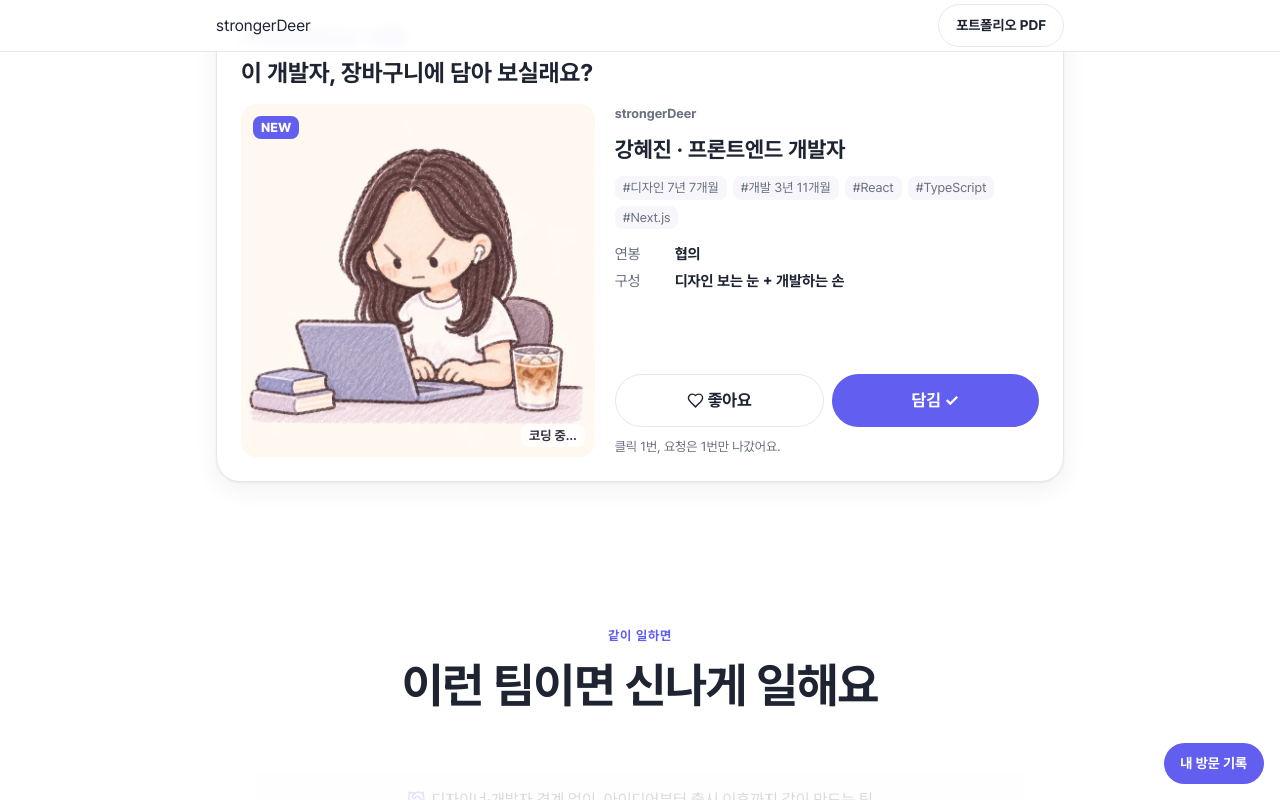
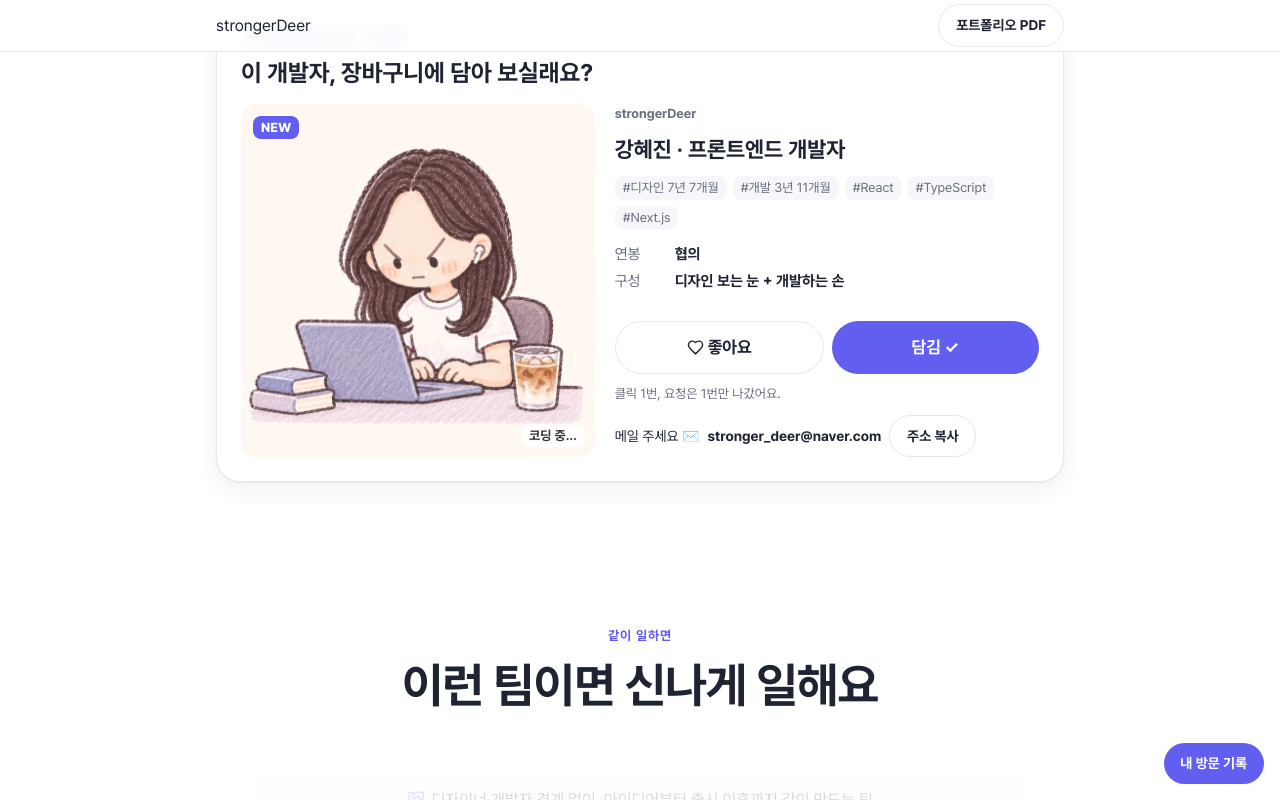
Before and after one commit to strongerDeer/strongerDeer, a Next.js app: page /strongerDeer/ in a window 1280 px wide. Both pictures are taken after a click on the button "장바구니 담기". Shown: the part 7215-8015 px from the top of the page. Built offline with nearby package versions, Linux system fonts and the light colour scheme.

Commit message:
✨ Feat: Shop 카드 담기 끝나면 이메일 주소 복사

```diff
--- a/components/sections/demoSections/Shop.tsx
+++ b/components/sections/demoSections/Shop.tsx
@@ -4,15 +4,17 @@ import Image from 'next/image';
 import { useEffect, useRef, useState } from 'react';
 
 import { Button } from '@/components/common/Button';
+import { CopyEmailButton } from '@/components/common/CopyEmailButton';
 import { DemoCard } from '@/components/sections/demoSections/DemoCard';
 import { TagList } from '@/components/sections/demoSections/TagList';
+import { EMAIL } from '@/data/contact';
 import { SHOP_TAGS } from '@/data/shop';
 import { asset } from '@/lib/asset';
+import { copyText } from '@/lib/copyText';
 
 const GUIDE_NOTE = '연타해 보세요. 담는 중에 누른 건 한 번으로 쳐요.';
 const LIKED_NOTE = '아앗 감사합니다!';
-const ALREADY_IN_CART_NOTE =
-  '이미 담겨 있어요. 연락은 이메일 복사로 편하게 주세요.';
+const ALREADY_IN_CART_NOTE = '이미 담겨 있어요. 메일로 편하게 연락 주세요.';
 
 // 서버에 담기 요청을 보낸 척 기다리는 시간
 const FAKE_REQUEST_MS = 900;
@@ -46,6 +48,8 @@ export function Shop() {
   const clickCountRef = useRef(0);
   const requestCountRef = useRef(0);
   const timerRef = useRef<ReturnType<typeof setTimeout> | null>(null);
+  // 담긴 뒤 이메일 주소가 복사됐는지. 막히면 주소와 복사 버튼을 대신 보여 준다
+  const [isEmailCopied, setIsEmailCopied] = useState(false);
 
   // 담는 중에 섹션이 사라지면 타이머 정리
   useEffect(() => {
@@ -72,8 +76,12 @@ export function Shop() {
     setCartStatus('pending');
     setNote(pendingNote(clickCountRef.current, requestCountRef.current));
 
-    timerRef.current = setTimeout(() => {
+    // 복사는 클릭한 순간에 시작해야 한다 (0.9초 뒤면 사파리가 거부)
+    const copyPromise = copyText(EMAIL);
+
+    timerRef.current = setTimeout(async () => {
       isPendingRef.current = false;
+      setIsEmailCopied(await copyPromise);
       setCartStatus('added');
       // ref는 늘 최신 값이라 기다리는 동안 늘어난 클릭 수까지 읽힌다
       setNote(addedNote(clickCountRef.current, requestCountRef.current));
@@ -165,6 +173,21 @@ export function Shop() {
           >
             {note}
           </p>
+          {/* 담긴 뒤 안내. 복사가 막혔으면 주소와 복사 버튼을 보여 준다 */}
+          {cartStatus === 'added' &&
+            (isEmailCopied ? (
+              <p className='col-span-2 row-start-8 text-sm font-bold'>
+                주소가 복사됐어요. 메일 주세요 ✉️
+              </p>
+            ) : (
+              <p className='col-span-2 row-start-8 flex flex-wrap items-center gap-2 text-sm'>
+                메일 주세요 ✉️
+                <span id='shop-email' className='font-bold'>
+                  {EMAIL}
+                </span>
+                <CopyEmailButton emailElementId='shop-email' />
+              </p>
+            ))}
         </div>
       </div>
     </DemoCard>
```
